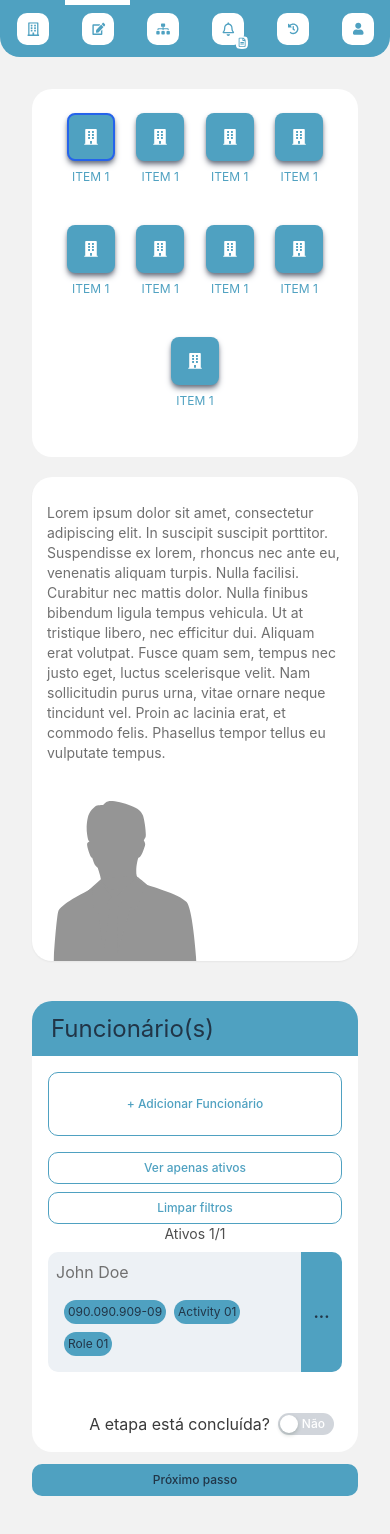
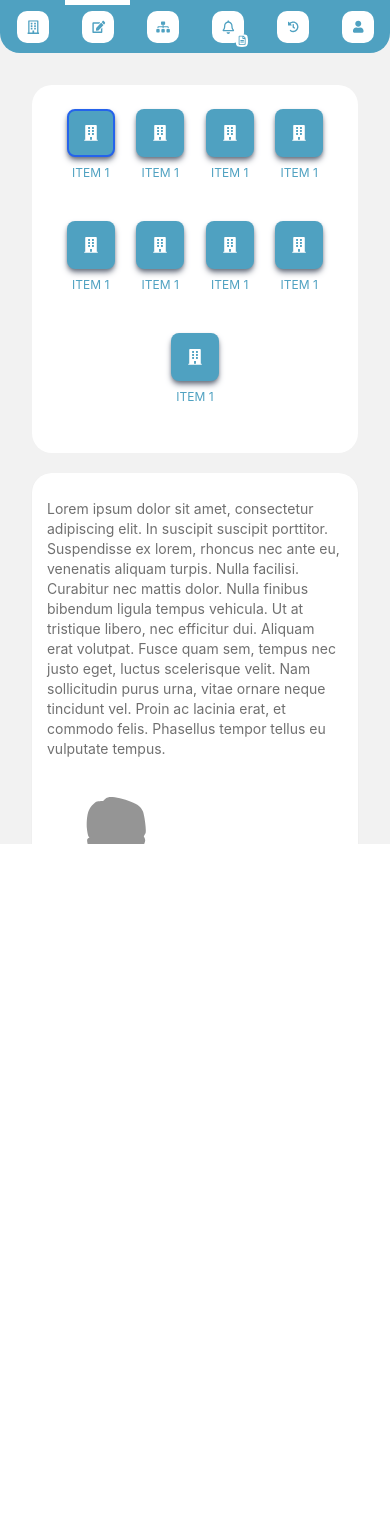
Before and after one commit to nicaloribeiro/desafio-react-sea, a React (Vite) app in the folder frontend/: page /edit in a window 390 px wide. After the commit the page ends 844 px from the top, so only its background shows below. Built offline with nearby package versions, Linux system fonts and the light colour scheme.

Commit message:
Navegacao e ajustes de tela

```diff
--- a/frontend/src/App.jsx
+++ b/frontend/src/App.jsx
@@ -3,9 +3,9 @@ import { Outlet } from "react-router-dom";
 
 function App() {
   return (
-    <div className="lg:flex w-screen lg:h-screen">
+    <div className="flex flex-col w-screen h-screen lg:flex-row lg:flex">
       <NavBar />
-      <div className="h-full w-full px-8 pt-8 overflow-y-auto">
+      <div className="w-full h-full px-8 pt-8 overflow-y-auto">
         <Outlet />
       </div>
     </div>
--- a/frontend/src/components/Button/index.jsx
+++ b/frontend/src/components/Button/index.jsx
@@ -1,6 +1,5 @@
 const Button = ({
   text,
-  handleClick,
   transparent,
   large,
   full,
@@ -20,7 +19,6 @@ const Button = ({
           : "bg-primary-blue"
       } w-full rounded-[10px] ${className}`}
       {...props}
-      onClick={() => handleClick()}
     >
       {text}
     </button>
--- a/frontend/src/components/NavBar/index.jsx
+++ b/frontend/src/components/NavBar/index.jsx
@@ -18,10 +18,10 @@ const NavBar = () => {
             }
           />
           <div className="h-8 w-8 bg-white rounded-[10px] flex items-center justify-center relative">
-            <img src={menuEl.icon} className="h-5 w-5" />
+            <img src={menuEl.icon} className="w-5 h-5" />
             {menuEl.subIcon && (
               <div className="h-3 w-3 bg-white rounded-[10px] flex items-center justify-center absolute -right-1 -bottom-1">
-                <img src={menuEl.subIcon} className="h-5 w-5" />
+                <img src={menuEl.subIcon} className="w-5 h-5" />
               </div>
             )}
           </div>
--- a/frontend/src/pages/Edit/components/EployeesList/index.jsx
+++ b/frontend/src/pages/Edit/components/EployeesList/index.jsx
@@ -13,8 +13,6 @@ const EmployeesList = ({ currentStep }) => {
   const stepDone = useSelector(
     (state) => state.employerReducer.steps[currentStep].isDone
   );
-
-  console.log(employeesList[0]);
 
   const countIsActive = (list) => list?.filter((el) => el.isActive).length;
 
@@ -65,9 +63,6 @@ const EmployeesList = ({ currentStep }) => {
           />
         </div>
       </div>
-      <div className="flex justify-end w-full mt-3">
-        <Button text="Próximo passo" />
-      </div>
     </div>
   );
 };
--- a/frontend/src/pages/Edit/index.jsx
+++ b/frontend/src/pages/Edit/index.jsx
@@ -1,16 +1,35 @@
+import { nextStep, prevStep } from "/src/store/actions/employerActions";
 import StepContent from "./components/StepContent";
 import FormSteps from "./components/Steps";
-import { useSelector } from "react-redux";
+import Button from "/src/components/Button";
+import { useDispatch, useSelector } from "react-redux";
 
 const EditPage = () => {
+  const dispatch = useDispatch();
   const currentStep = useSelector((state) => state.employerReducer.currentStep);
   const storeSteps = useSelector((state) => state.employerReducer.steps);
+
   return (
     <div className="relative pb-10 lg:min-h-full lg:pb-0">
       <FormSteps currentStep={currentStep} storeSteps={storeSteps} />
       <div className="flex flex-col justify-between flex-grow w-full lg:h-2/3 lg:flex-row lg:bottom-0 lg:absolute">
         <StepContent currentStep={currentStep} />
       </div>
+      <div className="w-full pb-4 lg:absolute lg:bottom-0 lg:flex lg:flex-row-reverse lg:justify-between">
+        <Button
+          text="Próximo passo"
+          disabled={!storeSteps[currentStep]?.isDone}
+          onClick={() => dispatch(nextStep())}
+          className="my-2 lg:my-0"
+        />
+        {currentStep > 0 && (
+          <Button
+            text="Passo anterior"
+            onClick={() => dispatch(prevStep())}
+            className="my-2 lg:my-0"
+          />
+        )}
+      </div>
     </div>
   );
 };
--- a/frontend/src/store/actions/employerActions.js
+++ b/frontend/src/store/actions/employerActions.js
@@ -1,6 +1,16 @@
 export const UPDATE_STEP_IS_DONE = "UPDATE_STEP_IS_DONE";
+export const NEXT_SETP = "NEXT_STEP";
+export const PREVIOUS_STEP = "PREVIOUS_STEP";
 
 export const updateStepIsDone = (step, isDone) => ({
   type: UPDATE_STEP_IS_DONE,
   payload: { step, isDone },
 });
+
+export const nextStep = () => ({
+  type: NEXT_SETP,
+});
+
+export const prevStep = () => ({
+  type: PREVIOUS_STEP,
+});
--- a/frontend/src/store/reducers/employerReducer.js
+++ b/frontend/src/store/reducers/employerReducer.js
@@ -1,4 +1,8 @@
-import { UPDATE_STEP_IS_DONE } from "../actions/employerActions";
+import {
+  UPDATE_STEP_IS_DONE,
+  NEXT_SETP,
+  PREVIOUS_STEP,
+} from "../actions/employerActions";
 const mockEpi = {
   name: "Epi name",
   code: "Epi code",
@@ -34,7 +38,6 @@ const employerReducer = (state = initialState, action) => {
   switch (action.type) {
     case UPDATE_STEP_IS_DONE:
       const { step, isDone } = action.payload;
-      console.log(step, isDone)
       return {
         ...state,
         steps: {
@@ -45,7 +48,16 @@ const employerReducer = (state = initialState, action) => {
           },
         },
       };
-
+    case NEXT_SETP:
+      return {
+        ...state,
+        currentStep: state.currentStep + 1,
+      };
+    case PREVIOUS_STEP:
+      return {
+        ...state,
+        currentStep: state.currentStep - 1,
+      };
     default:
       return state;
   }
```
